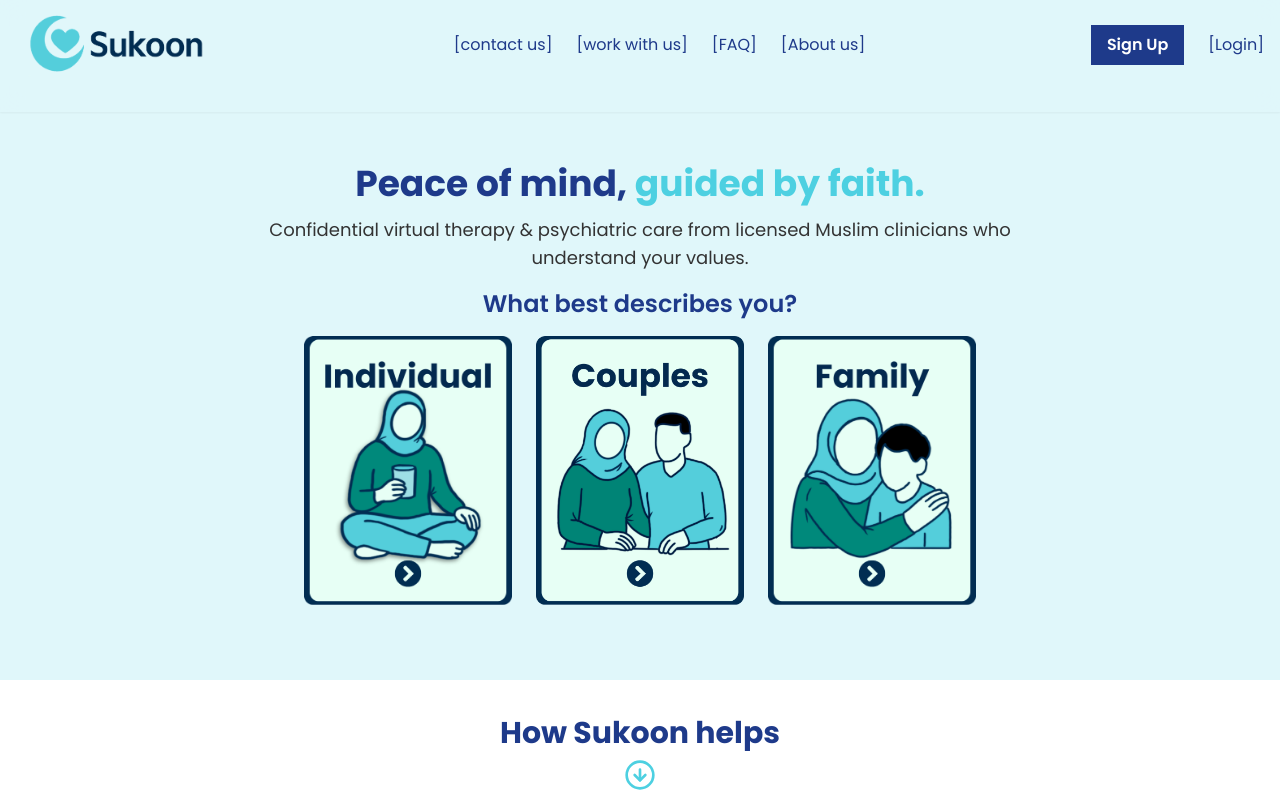
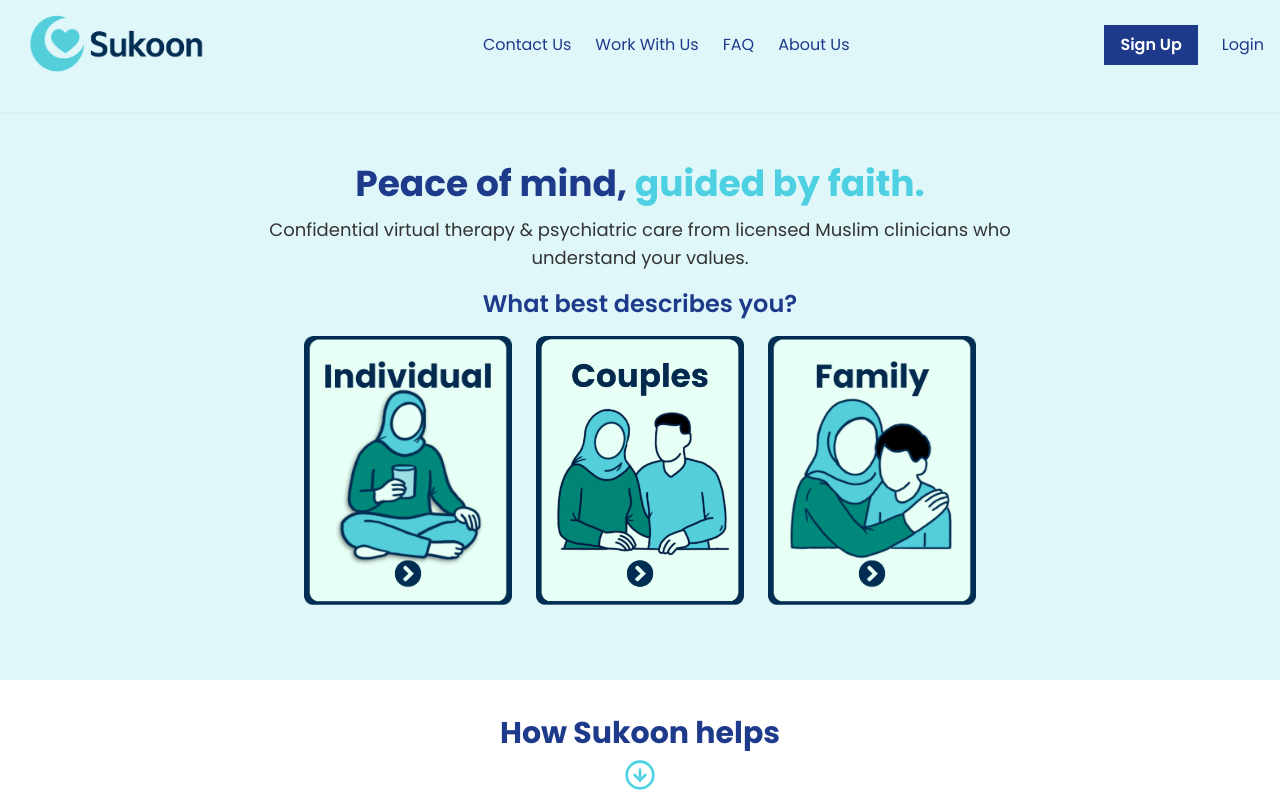
Before and after one commit to sfaizi24/Startup, a Next.js app: page / in a window 1280 px wide. Shown: the top 800 px of the page. Built offline with nearby package versions, Linux system fonts and the light colour scheme; no server answers.

Commit message:
lots of cleanup

```diff
--- a/src/app/(auth)/auth/page.tsx
+++ b/src/app/(auth)/auth/page.tsx
@@ -2,6 +2,7 @@
 
 import { useState, FormEvent, useEffect } from 'react';
 import { useRouter, useSearchParams } from 'next/navigation';
+import Link from 'next/link'; // Import Link for client-side navigation
 import { useAuth } from '@/contexts/AuthContext';
 import { AuthError } from 'firebase/auth';
 
@@ -137,7 +138,11 @@
   }
 
   return (
-    <div className="min-h-screen flex flex-col items-center justify-center bg-brand-light-teal p-4">
+    <div className="min-h-screen flex flex-col items-center justify-center bg-brand-light-teal p-4 relative">
+      {/* "X" button to go to home page */}
+      <Link href="/" legacyBehavior>
+        <a className="absolute top-4 right-4 text-4xl font-semibold text-gray-600 hover:text-gray-800">&times;</a>
+      </Link>
       <div className="w-full max-w-md bg-white p-8 rounded-lg shadow-xl">
         <h1 className="text-3xl font-bold text-brand-dark-blue mb-6 text-center">
           {isSignUp ? 'Create Account' : 'Welcome Back'}
@@ -326,10 +331,12 @@
               disabled={isSubmitting}
               className="w-full flex items-center justify-center px-4 py-2 border border-gray-300 rounded-md shadow-sm text-sm font-medium text-brand-dark-blue bg-white hover:bg-gray-50 disabled:opacity-50"
             >
-              <svg className="w-5 h-5 mr-2" aria-hidden="true" fill="currentColor" viewBox="0 0 20 20">
-                <path d="M6.29 18.25a.75.75 0 0 1-.97-1.14L8.25 12l-2.93-5.11a.75.75 0 0 1 .97-1.14l3.5 6a.75.75 0 0 1 0 1.14l-3.5 6Z"/>
-                <path fillRule="evenodd" d="M12.25 3.25A8.75 8.75 0 1 0 12.25 20.75 8.75 8.75 0 0 0 12.25 3.25Zm0 1.5A7.25 7.25 0 1 1 5 12a7.25 7.25 0 0 1 7.25-7.25Z" clipRule="evenodd"/>
-                <path d="M10 12.25a.75.75 0 0 1 .75-.75h5.5a.75.75 0 0 1 0 1.5h-5.5a.75.75 0 0 1-.75-.75Z"/>
+              <svg className="w-5 h-5 mr-2" aria-hidden="true" fill="currentColor" viewBox="0 0 24 24">
+                <path d="M22.56 12.25c0-.78-.07-1.53-.2-2.25H12v4.26h5.92c-.26 1.37-1.04 2.53-2.21 3.31v2.77h3.57c2.08-1.92 3.28-4.74 3.28-8.09z" fill="#4285F4"/>
+                <path d="M12 23c2.97 0 5.46-.98 7.28-2.66l-3.57-2.77c-.98.66-2.23 1.06-3.71 1.06-2.86 0-5.29-1.93-6.16-4.53H2.18v2.84C3.99 20.53 7.7 23 12 23z" fill="#34A853"/>
+                <path d="M5.84 14.09c-.22-.66-.35-1.36-.35-2.09s.13-1.43.35-2.09V7.07H2.18C1.43 8.55 1 10.22 1 12s.43 3.45 1.18 4.93l2.85-2.22.81-.62z" fill="#FBBC05"/>
+                <path d="M12 5.38c1.62 0 3.06.56 4.21 1.64l3.15-3.15C17.45 2.09 14.97 1 12 1 7.7 1 3.99 3.47 2.18 7.07l3.66 2.84c.87-2.6 3.3-4.53 6.16-4.53z" fill="#EA4335"/>
+                <path d="M1 1h22v22H1z" fill="none"/>
               </svg>
               Sign in with Google
             </button>
--- a/src/app/page.tsx
+++ b/src/app/page.tsx
@@ -206,25 +206,25 @@
 
           {/* Desktop Navigation */}
           <nav className="hidden md:flex flex-grow justify-center space-x-4 md:space-x-6 text-sm md:text-base">
-            <Link href="/contact" className={navLinkClasses}>[contact us]</Link>
-            <Link href="/work-with-us" className={navLinkClasses}>[work with us]</Link>
-            <Link href="/faq" className={navLinkClasses}>[FAQ]</Link>
-            <Link href="/about" className={navLinkClasses}>[About us]</Link>
+            <Link href="/contact" className={navLinkClasses}>Contact Us</Link>
+            <Link href="/work-with-us" className={navLinkClasses}>Work With Us</Link>
+            <Link href="/faq" className={navLinkClasses}>FAQ</Link>
+            <Link href="/about" className={navLinkClasses}>About Us</Link>
           </nav>
 
           <nav className="hidden md:flex items-center space-x-4 md:space-x-6 text-sm md:text-base flex-shrink-0">
             {currentUser ? (
-              <Link href="/book-now" className={ctaButtonClasses}>[book now]</Link>
+              <Link href="/book-now" className={ctaButtonClasses}>Book Now</Link>
             ) : (
               <Link href="/auth?action=signup" className={ctaButtonClasses}>Sign Up</Link>
             )}
             {currentUser ? (
               <>
                 {currentUser.displayName && <span className="text-brand-dark-blue">Hi, {currentUser.displayName.split(' ')[0]}</span>}
-                <button onClick={logout} className={navLinkClasses}>[Logout]</button>
+                <button onClick={logout} className={navLinkClasses}>Logout</button>
               </>
             ) : (
-              <Link href="/auth" className={navLinkClasses}>[Login]</Link>
+              <Link href="/auth" className={navLinkClasses}>Login</Link>
             )}
           </nav>
 
@@ -279,39 +279,33 @@
             // onClick={() => setIsMobileMenuOpen(false)} // Close menu when overlay is clicked
           >
             <nav className="flex flex-col items-center space-y-2 p-6">
-              <Link href="/contact" className={mobileNavLinkClasses} onClick={() => setIsMobileMenuOpen(false)}>[contact us]</Link>
-              <Link href="/work-with-us" className={mobileNavLinkClasses} onClick={() => setIsMobileMenuOpen(false)}>[work with us]</Link>
-              <Link href="/faq" className={mobileNavLinkClasses} onClick={() => setIsMobileMenuOpen(false)}>[FAQ]</Link>
-              <Link href="/about" className={mobileNavLinkClasses} onClick={() => setIsMobileMenuOpen(false)}>[About us]</Link>
+              <Link href="/contact" className={mobileNavLinkClasses} onClick={() => setIsMobileMenuOpen(false)}>Contact Us</Link>
+              <Link href="/work-with-us" className={mobileNavLinkClasses} onClick={() => setIsMobileMenuOpen(false)}>Work With Us</Link>
+              <Link href="/faq" className={mobileNavLinkClasses} onClick={() => setIsMobileMenuOpen(false)}>FAQ</Link>
+              <Link href="/about" className={mobileNavLinkClasses} onClick={() => setIsMobileMenuOpen(false)}>About Us</Link>
               {currentUser ? (
-                <Link href="/book-now" className={mobileCtaButtonClasses} onClick={() => setIsMobileMenuOpen(false)}>[book now]</Link>
+                <Link href="/book-now" className={mobileCtaButtonClasses} onClick={() => setIsMobileMenuOpen(false)}>Book Now</Link>
               ) : (
-                <Link href="/auth?action=signup" className={mobileCtaButtonClasses} onClick={() => setIsMobileMenuOpen(false)}>Sign Up</Link>
+                null
               )}
               {/* Auth links: Hi User/Logout or Login are now primarily in header bar for mobile */}
               {/* Kept here for completeness, can be removed if header bar is preferred location */}
               {currentUser ? (
                 <>
-                  {currentUser.displayName && (
+                  {/* {currentUser.displayName && ( Remove this line
                     <span className="block py-2 px-4 text-lg text-brand-dark-blue">
                       Hi, {currentUser.displayName.split(' ')[0]}
                     </span>
-                  )}
+                  )} */}
                   <button
                     onClick={() => { logout(); setIsMobileMenuOpen(false); }}
                     className={mobileNavLinkClasses}
                   >
-                    [Logout]
+                    Logout
                   </button>
                 </>
               ) : (
-                <Link
-                  href="/auth"
-                  className={mobileNavLinkClasses}
-                  onClick={() => setIsMobileMenuOpen(false)}
-                >
-                  [Login]
-                </Link>
+                null
               )}
             </nav>
           </motion.div>
```
